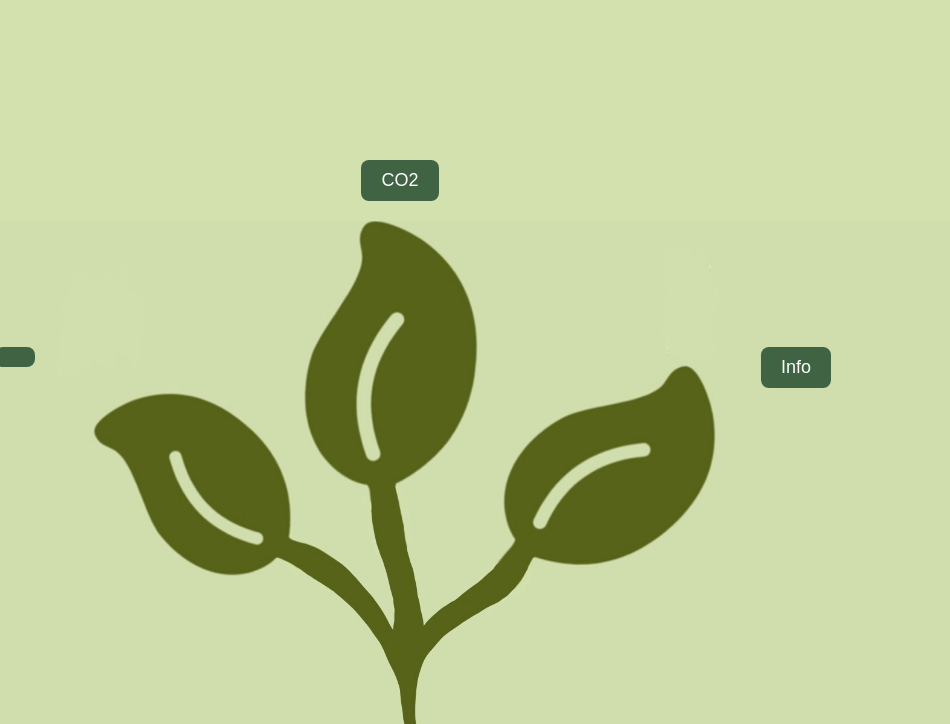
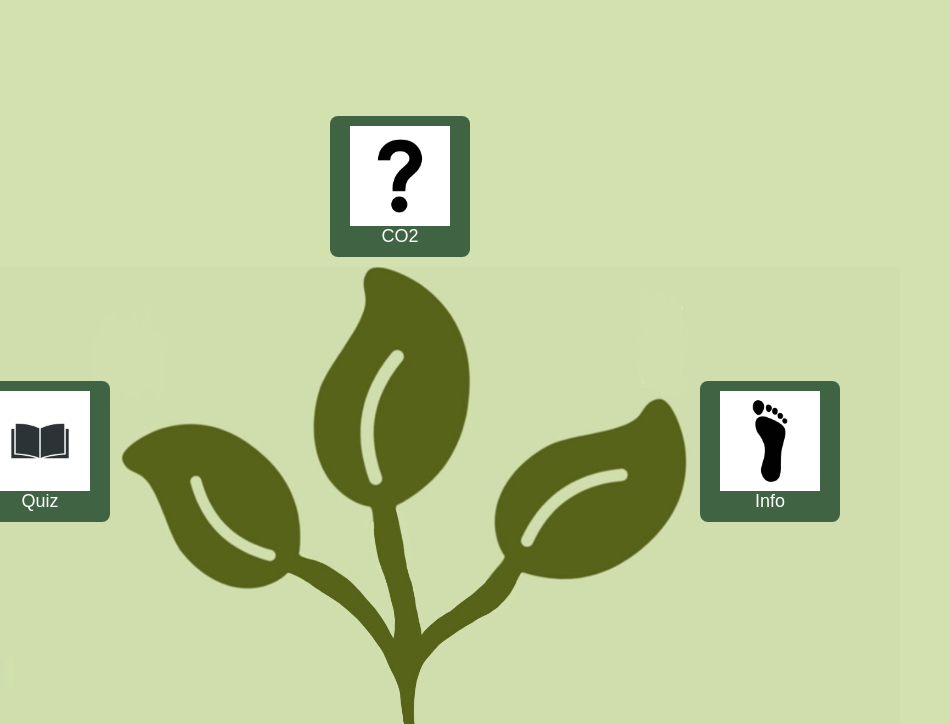
Before and after one commit to DanielZdravkovic/PM-APP, an Electron app: page index.html in a window 800 px wide. Shown: the part 76-800 px from the top of the page, 950 px wide, since content can reach past the window. Drawn offline with Linux system fonts and the light colour scheme.

Commit message:
bilder den buttons hinzufügen

```diff
--- a/index.html
+++ b/index.html
@@ -21,12 +21,21 @@
     <h1>Willkommen in unserer Welt</h1>
 
     <div class="bild-container">
-        <button class="menu-button button-co2" onclick="co2Aufrufen()">CO2</button>
+        <button class="menu-button button-co2" onclick="co2Aufrufen()">
+            <img src="images/fragezeichen.jpg" alt="Bild-Button" style="width:100px; height:auto;">
+            CO2
+        </button>
         <div class="bild-wrapper">
           <img src="images/blaetter.jpg" alt="Blätter">
 
-          <button class="menu-button button-quiz" onclick="quizAufrufen()"></button>
-          <button class="menu-button button-info" onclick="infoAufrufen()">Info</button>
+          <button class="menu-button button-quiz" onclick="quizAufrufen()">
+            <img src="images/info.jpg" alt="Bild-Button" style="width:100px; height:auto;">
+            Quiz
+          </button>
+          <button class="menu-button button-info" onclick="infoAufrufen()">
+            <img src="images/fußabdruck.jpg" alt="Bild-Button" style="width:100px; height:auto;">
+            Info
+          </button>
         </div>
     </div>
 
--- a/menu.css
+++ b/menu.css
@@ -12,7 +12,7 @@ position: absolute;
 bottom: 0;
 left: 50%;
 transform: translateX(-50%);
-width: 1100px;
+width: 1000px;
 text-align: center;
 }
 
@@ -36,7 +36,7 @@ display: block;
 
 /* Der Button – liegt über dem Bild, im Flow */
 .menu-button {
-    margin-bottom: 20px; /* Abstand zwischen Button und Bild */
+    margin-bottom: 10px; /* Abstand zwischen Button und Bild */
     padding: 10px 20px;
     font-size: 18px;
     background-color: #406343;
@@ -45,10 +45,17 @@ display: block;
     border-radius: 8px;
     cursor: pointer;
 }
+
+.button-co2 img{
+  display: flex;
+  flex-direction: column;
+  align-items: center;
+}
+
 .button-quiz {
     position: absolute;
     top: 25%;
-    left: 15%;
+    left: 14%;
     transform: translateX(-50%);
 
   }
@@ -56,11 +63,12 @@ display: block;
 .button-info {
     position: absolute;
     top: 25%;
-    left: 86%;
+    left: 87%;
     transform: translateX(-50%);
 }
 
 h1{
 text-align: center;
 font-family: 'Inter', sans-serif;
+margin-top: 0;
 }
```
Also changed, not shown: images/fragezeichen.jpg (added), images/fußabdruck.jpg (added), images/info.jpg (added).
